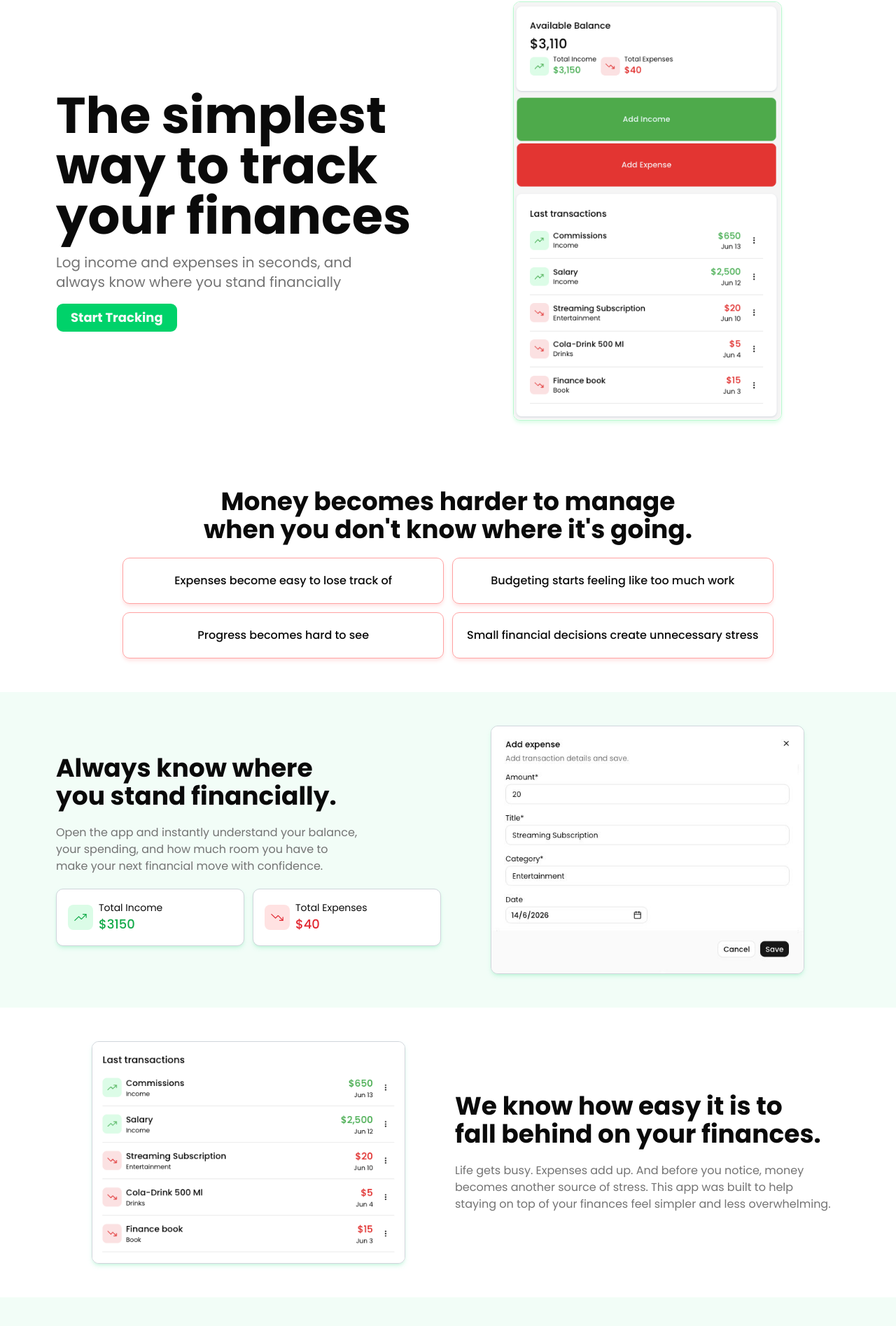
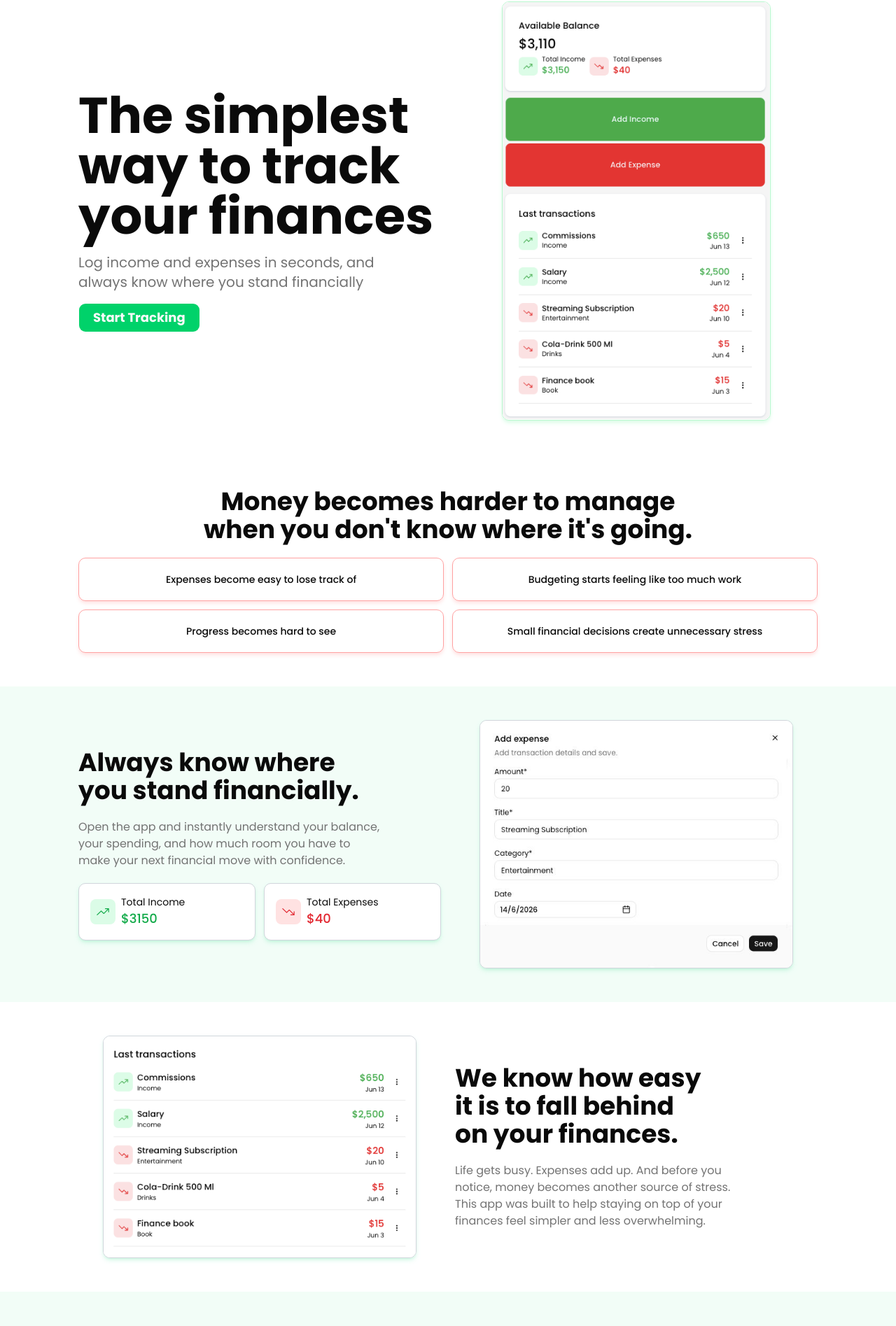
Before and after one commit to Elix-lab/finance-app, a Next.js app: page / in a window 1280 px wide. Shown: the part 120-2015 px from the top of the page at 70% size. Built offline with nearby package versions, Linux system fonts and the light colour scheme.

Commit message:
Corrections made to the with of the sections in homepage

```diff
--- a/src/components/home-page/Hero.tsx
+++ b/src/components/home-page/Hero.tsx
@@ -3,20 +3,29 @@ import Link from "next/link";
 
 function Hero() {
   return (
-    <section className="flex flex-col gap-5 py-12 px-4 m-auto items-center max-w-2xl lg:max-w-4xl lg:grid lg:grid-cols-2 xl:max-w-6xl">
-      <div className="flex flex-col gap-4 items-center lg:items-start">
-        <h1 className="text-4xl font-bold text-center text-balance md:text-5xl lg:text-6xl lg:text-start xl:text-7xl">
+    <section className="">
+      <div className="flex flex-col items-center gap-5 py-12 px-4 sm:px-8 lg:px-12 m-auto md:grid grid-cols-2 max-w-6xl">
+        <div className="flex flex-col gap-4 items-center md:items-start text-center md:text-start">
+          <h1 className="text-4xl font-bold sm:text-5xl lg:text-6xl xl:text-7xl">
             The simplest way to track your finances
           </h1>
-        <p className="text-base text-muted-foreground text-center text-balance lg:text-start lg:text-xl">
+          <p className="text-base text-muted-foreground text-balance lg:text-xl">
             Log income and expenses in seconds, and always know where you stand
             financially
           </p>
-        <Button asChild className="bg-brand font-semibold md:p-4 lg:text-lg xl:font-bold xl:p-5">
+          <Button
+            asChild
+            className="bg-brand font-semibold sm:p-4 lg:text-lg xl:font-bold lg:p-5"
+          >
             <Link href="/dashboard">Start Tracking</Link>
           </Button>
         </div>
-      <img src="/CashWell-screenshot.svg" alt="CashWell app screenshot" className="w-sm m-auto rounded-lg border border-green-200 shadow-md shadow-green-100"/>
+        <img
+          src="/CashWell-screenshot.svg"
+          alt="CashWell app screenshot"
+          className="w-sm m-auto rounded-lg border border-green-200 shadow-md shadow-green-100"
+        />
+      </div>
     </section>
   );
 }
--- a/src/components/home-page/Stakes.tsx
+++ b/src/components/home-page/Stakes.tsx
@@ -1,23 +1,29 @@
 const stakes = [
-  'Expenses become easy to lose track of',
-  'Budgeting starts feeling like too much work',
-  'Progress becomes hard to see',
-  'Small financial decisions create unnecessary stress',
-]
+  "Expenses become easy to lose track of",
+  "Budgeting starts feeling like too much work",
+  "Progress becomes hard to see",
+  "Small financial decisions create unnecessary stress",
+];
 
 function Stakes() {
   return (
-    <section className="flex flex-col items-center gap-5 py-12 px-4">
-      <h2 className="max-w-3xl text-2xl font-bold text-center text-balance lg:text-3xl xl:text-4xl lg:max-w-5xl">
-        Money becomes harder to manage when you don&apos;t know where it&apos;s going.
-      </h2>
-      <ul className="flex flex-col gap-3 max-w-6xl lg:grid lg:grid-cols-2">
-        {stakes.map((stake,index) => (
-          <li key={index} className="border rounded-lg font-medium text-center p-3  lg:p-5  shadow-md border-red-300 shadow-red-100 hover:bg-red-50 transition-all">
-            {stake}
-          </li>
-        ))}
-      </ul>
+    <section className="">
+      <div className="flex flex-col items-center gap-5 m-auto py-12 px-4 sm:px-8 lg:px-12 max-w-6xl">
+        <h2 className="text-2xl font-bold text-center text-balance md:max-w-xl lg:max-w-3xl lg:text-3xl xl:text-4xl">
+          Money becomes harder to manage when you don&apos;t know where
+          it&apos;s going.
+        </h2>
+        <ul className="flex flex-col gap-3 md:grid grid-cols-2 w-full">
+          {stakes.map((stake, index) => (
+            <li
+              key={index}
+              className="flex items-center justify-center border rounded-lg p-3 lg:p-5 shadow-md border-red-300 shadow-red-100 hover:bg-red-50"
+            >
+              <p className="text-sm font-medium text-center">{stake}</p>
+            </li>
+          ))}
+        </ul>
+      </div>
     </section>
   );
 }
--- a/src/components/home-page/TheGuide.tsx
+++ b/src/components/home-page/TheGuide.tsx
@@ -1,14 +1,15 @@
 function TheGuide() {
   return (
-    <section className="py-12 px-4 flex flex-col gap-5 items-center m-auto max-w-2xl lg:max-w-4xl lg:grid lg:grid-cols-2 xl:max-w-6xl">
+    <section className="">
+      <div className="py-12 px-4 sm:px-8 lg:px-12 flex flex-col gap-5 items-center m-auto lg:grid lg:grid-cols-2 max-w-6xl">
         <div className="flex flex-col gap-5 col-start-2">
           <h2 className="max-w-3xl text-2xl font-bold text-center text-balance lg:text-3xl lg:text-start xl:text-4xl lg:max-w-5xl">
             We know how easy it is to fall behind on your finances.
           </h2>
           <p className="text-base text-muted-foreground text-center text-balance lg:text-start">
-          Life gets busy. Expenses add up. And before you notice, money becomes
-          another source of stress. This app was built to help staying on top of
-          your finances feel simpler and less overwhelming.
+            Life gets busy. Expenses add up. And before you notice, money
+            becomes another source of stress. This app was built to help staying
+            on top of your finances feel simpler and less overwhelming.
           </p>
         </div>
         <img
@@ -16,6 +17,7 @@ function TheGuide() {
           alt="CashWell last transactions table"
           className="w-md rounded-lg border shadow-md border-gray-300 shadow-brand/15 m-auto col-start-1 row-start-1"
         />
+      </div>
     </section>
   );
 }
--- a/src/components/home-page/ThePlan.tsx
+++ b/src/components/home-page/ThePlan.tsx
@@ -24,7 +24,7 @@ const steps = [
 function ThePlan() {
   return (
     <section className="bg-brand/5">
-      <div className="flex flex-col items-center gap-5 py-12 px-4">
+      <div className="flex flex-col items-center gap-5 m-auto py-12 px-4 sm:px-8 lg:px-12 max-w-6xl">
         <h2 className="max-w-3xl text-2xl font-bold text-center text-balance lg:text-3xl xl:text-4xl lg:max-w-5xl">
           Build financial clarity step by step
         </h2>
--- a/src/components/home-page/ValueProposition.tsx
+++ b/src/components/home-page/ValueProposition.tsx
@@ -22,7 +22,7 @@ const config = {
 function ValueProposition() {
   return (
     <section className="bg-brand/5">
-      <div className="py-12 px-4 flex flex-col gap-5 items-center m-auto max-w-2xl lg:max-w-4xl lg:grid lg:grid-cols-2 xl:max-w-6xl">
+      <div className="py-12 px-4 sm:px-8 lg:px-12 flex flex-col gap-5 items-center m-auto lg:grid lg:grid-cols-2 max-w-6xl">
         {/* Content */}
         <div className="flex flex-col gap-5">
           <h2 className="max-w-3xl text-2xl font-bold text-center text-balance lg:text-3xl lg:text-start xl:text-4xl lg:max-w-5xl">
```
Lines whose indentation alone changed are shown as unchanged.
